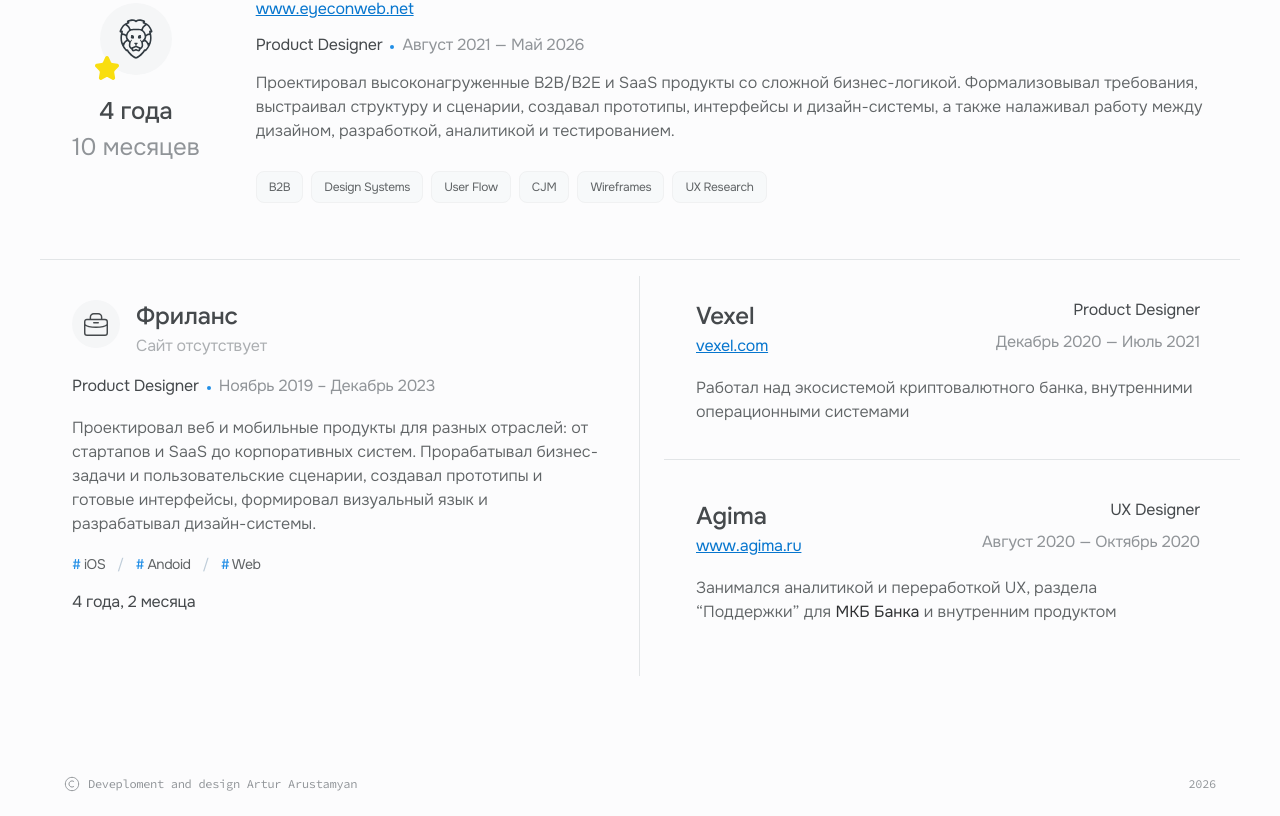
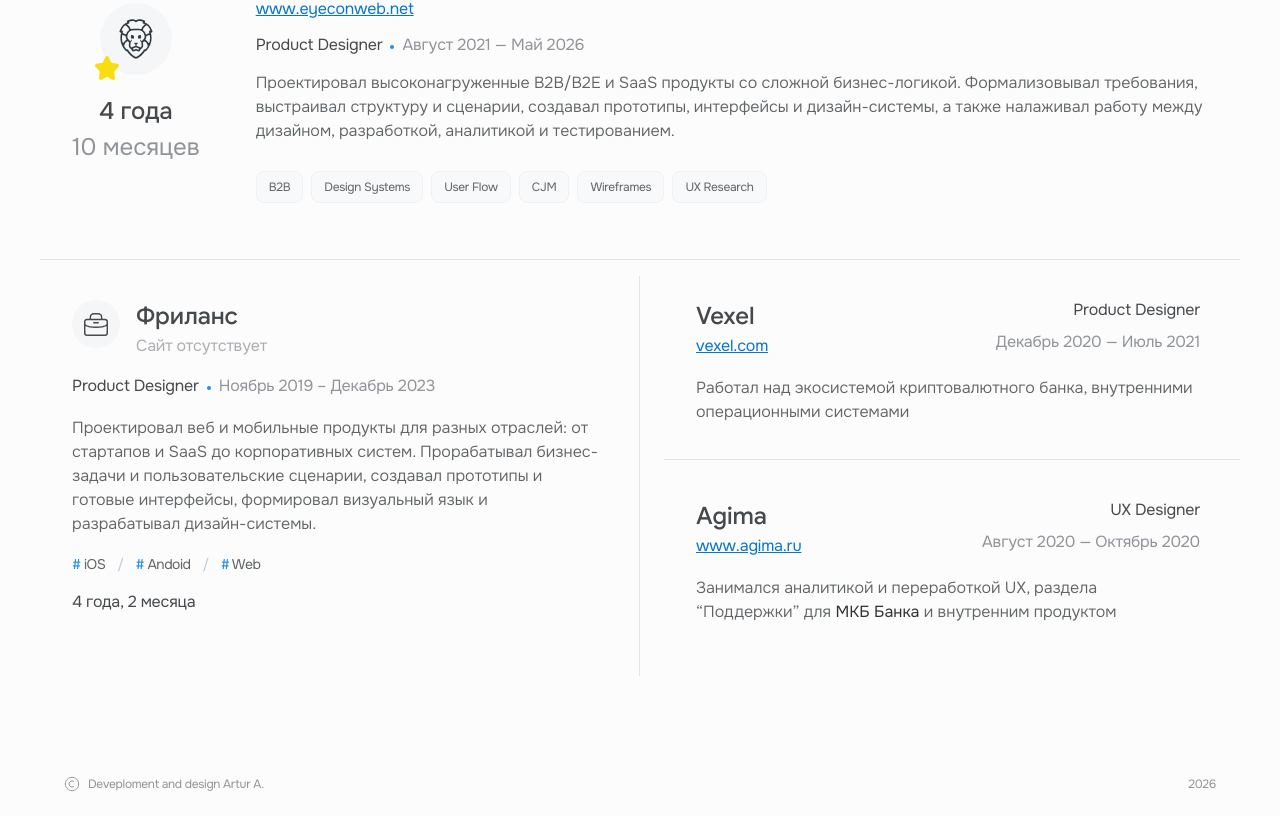
Before and after one commit to Qoalza/Design-portfolio-site, a Next.js app: page / in a window 1280 px wide. Shown: the part 4323-5139 px from the top of the page. Built offline with nearby package versions, Linux system fonts and the light colour scheme.

Commit message:
Align the shared footer with the current library source

```diff
--- a/src/components/site-footer.module.css
+++ b/src/components/site-footer.module.css
@@ -8,7 +8,7 @@
   margin: 0 auto;
   padding: 20px 24px 24px;
   color: #909498;
-  font-family: "Source Code Pro", monospace;
+  font-family: "Onest", sans-serif;
   font-size: 12px;
   line-height: 16px;
   letter-spacing: -.3px;
--- a/src/components/site-footer.tsx
+++ b/src/components/site-footer.tsx
@@ -5,7 +5,7 @@ export function SiteFooter() {
     <footer className={styles.footer}>
       <span className={styles.author}>
         <span className={`${styles.footerIcon} ${styles.authorIcon}`} aria-hidden="true" />
-        Deveploment and design Artur Arustamyan
+        Deveploment and design Artur A.
       </span>
       <span className={styles.year}>2026</span>
     </footer>
```
